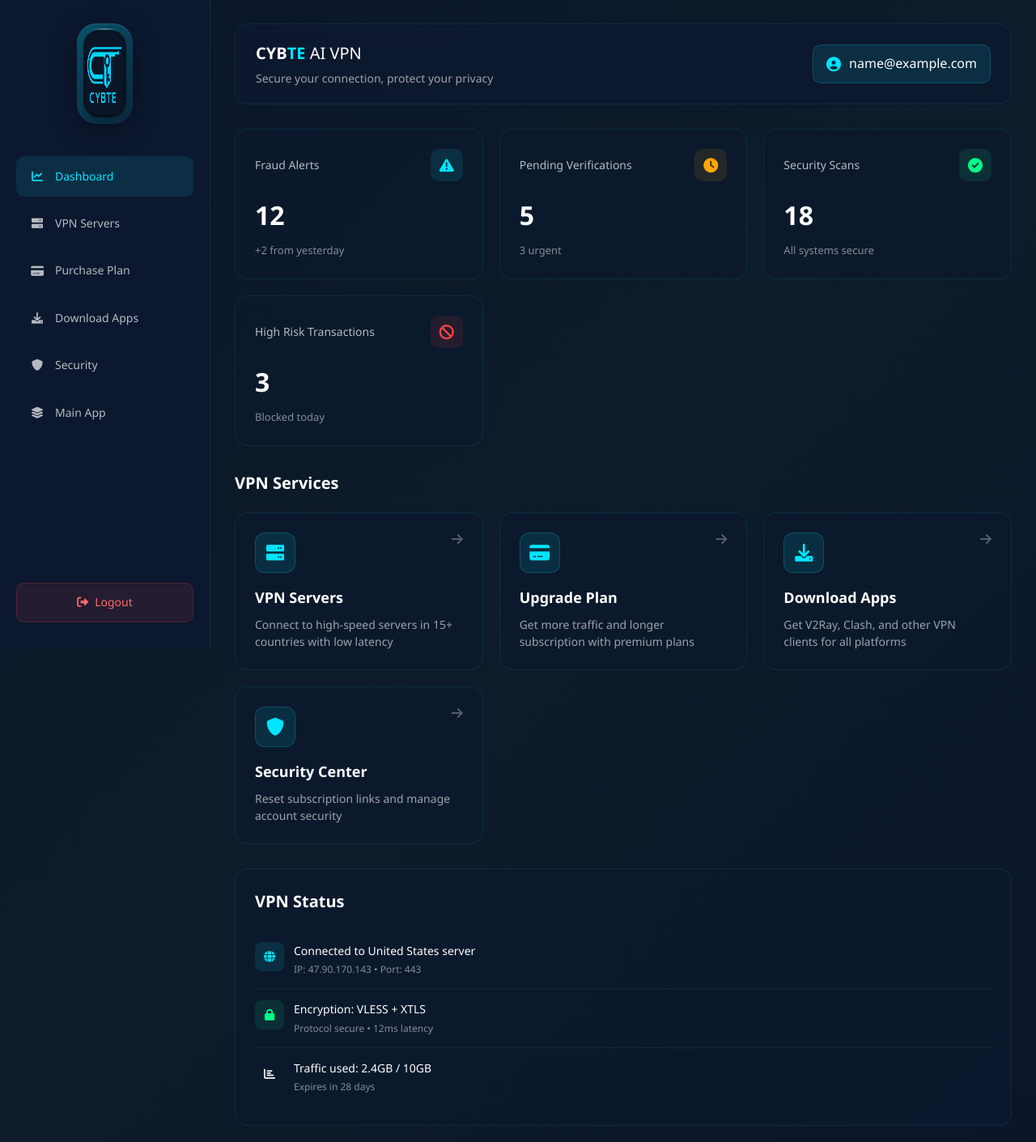
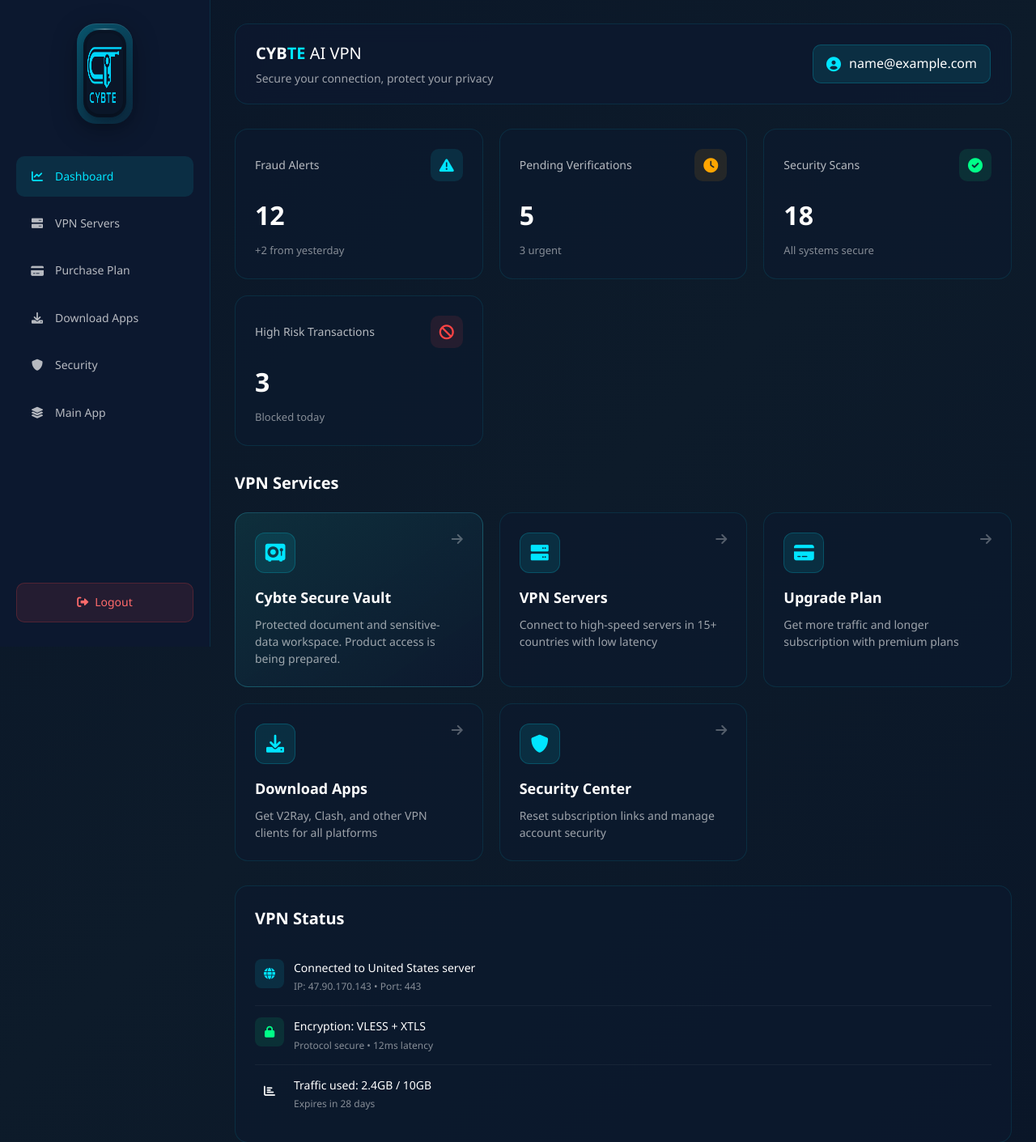
Before and after one commit to Chuks400/cybte.com, a PHP site: page /trustshield-ai/dashboard.php in a window 1280 px wide. Shown: the part 27-1438 px from the top of the page at 81% size. Run offline with PHP 8.4, Linux system fonts and the light colour scheme; the visitor is signed in with stand-in values (Sample User, id 1).

Commit message:
Add Cybte Secure Vault to customer dashboard

```diff
--- a/public/dashboard.php
+++ b/public/dashboard.php
@@ -442,6 +442,12 @@ try {
                     <h2>VPN Services</h2>
                 </div>
                 <div class="services-grid">
+                    <a href="vault.php" class="service-card vault-service">
+                        <div class="service-icon"><i class="fas fa-vault"></i></div>
+                        <div class="service-arrow"><i class="fas fa-arrow-right"></i></div>
+                        <h3>Cybte Secure Vault</h3>
+                        <p>Protected document and sensitive-data workspace. Product access is being prepared.</p>
+                    </a>
                     <a href="vpn_servers.php" class="service-card">
                         <div class="service-icon"><i class="fas fa-server"></i></div>
                         <div class="service-arrow"><i class="fas fa-arrow-right"></i></div>
```
